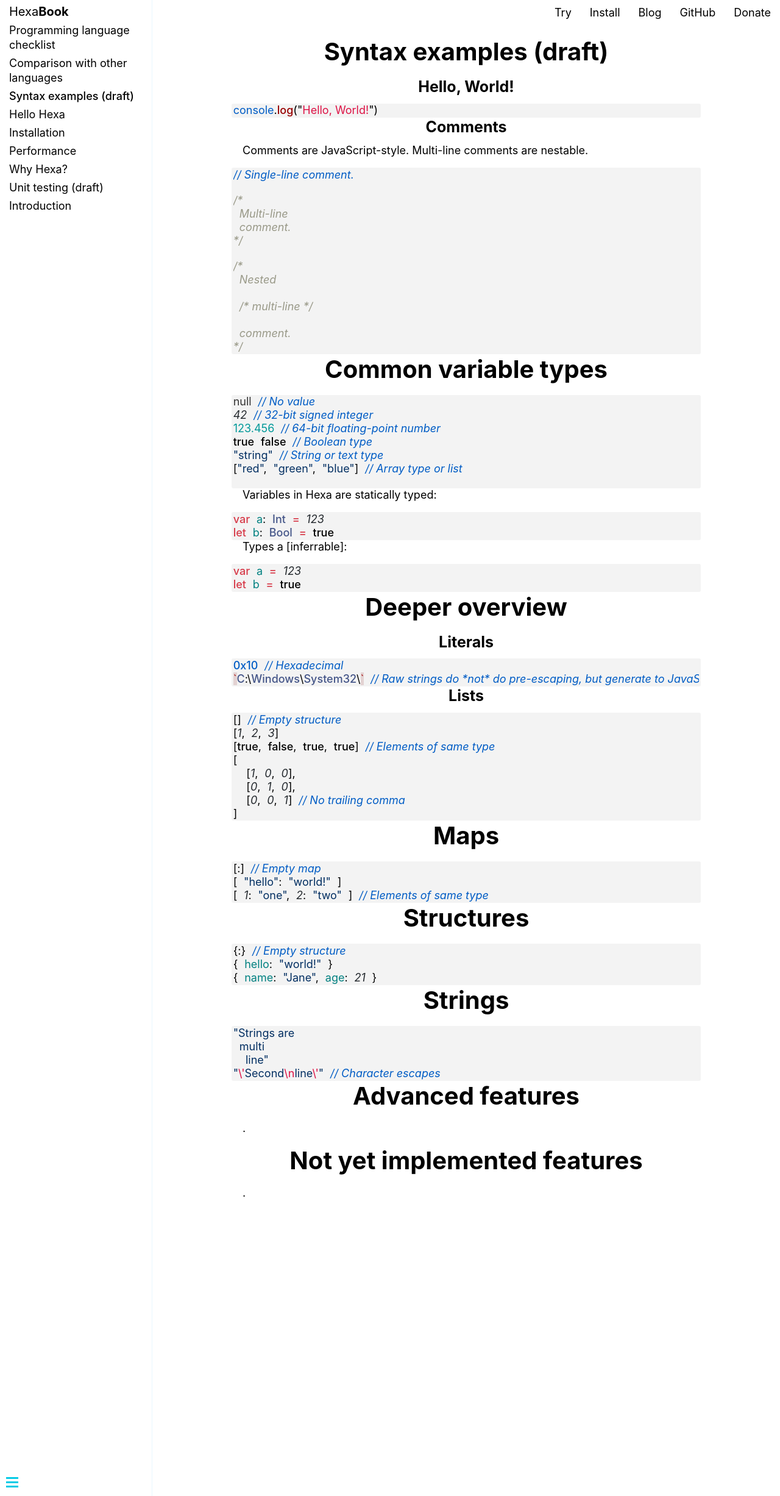
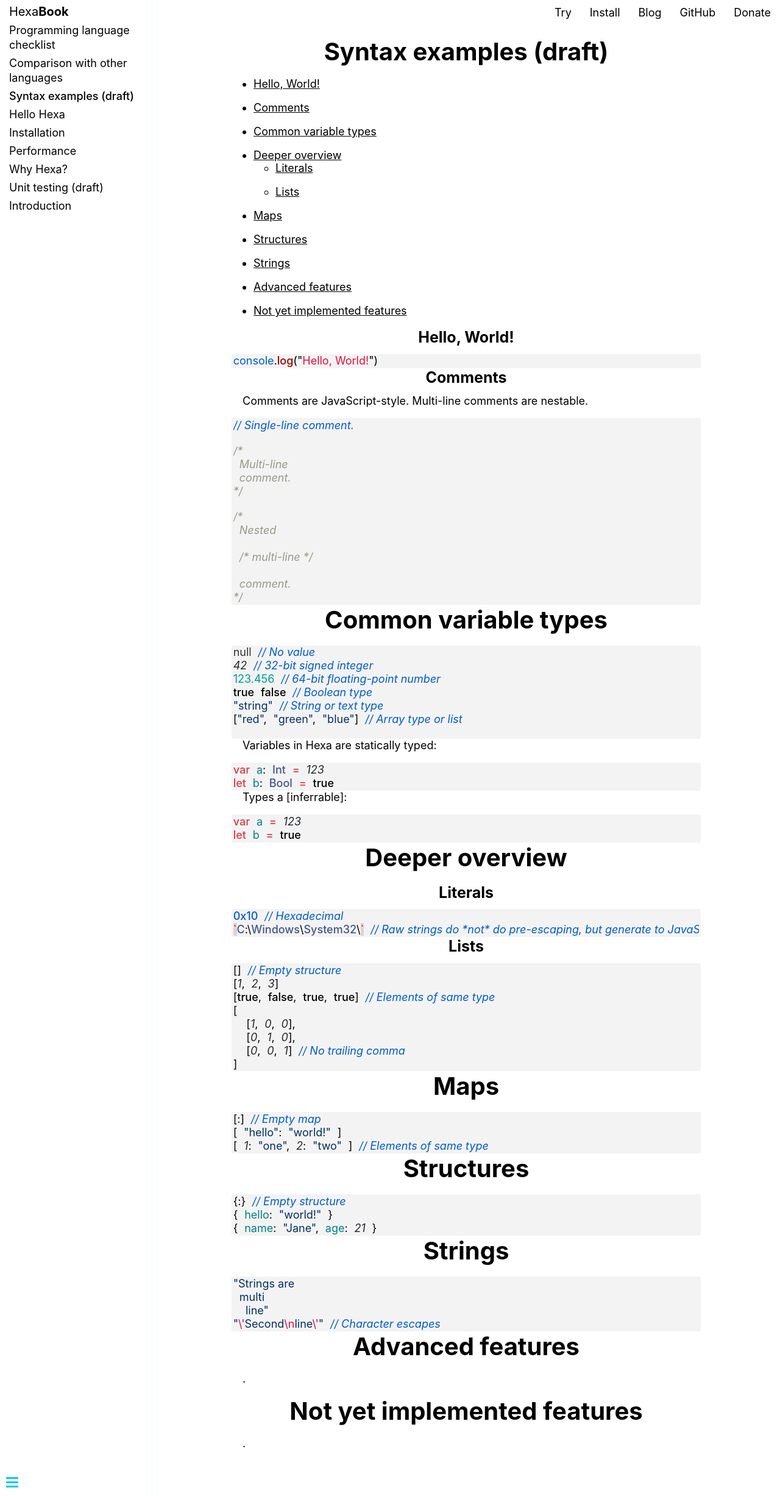
Before and after one commit to hexalang/hexalang.github.io, a Jekyll site: the page built from _book/Examples.md, in a window 1280 px wide. Shown: the whole page at 61% size. Built offline with Jekyll 4.4.1, drawn with Linux system fonts in a browser that asks for light colours; part of the change alters nothing that is shown.

```diff
--- a/_book/Examples.md
+++ b/_book/Examples.md
@@ -3,6 +3,7 @@ layout: book
 title: Syntax examples (draft)
 ---
 
+* Table of contents
 {:toc}
 
 ### Hello, World!
```
